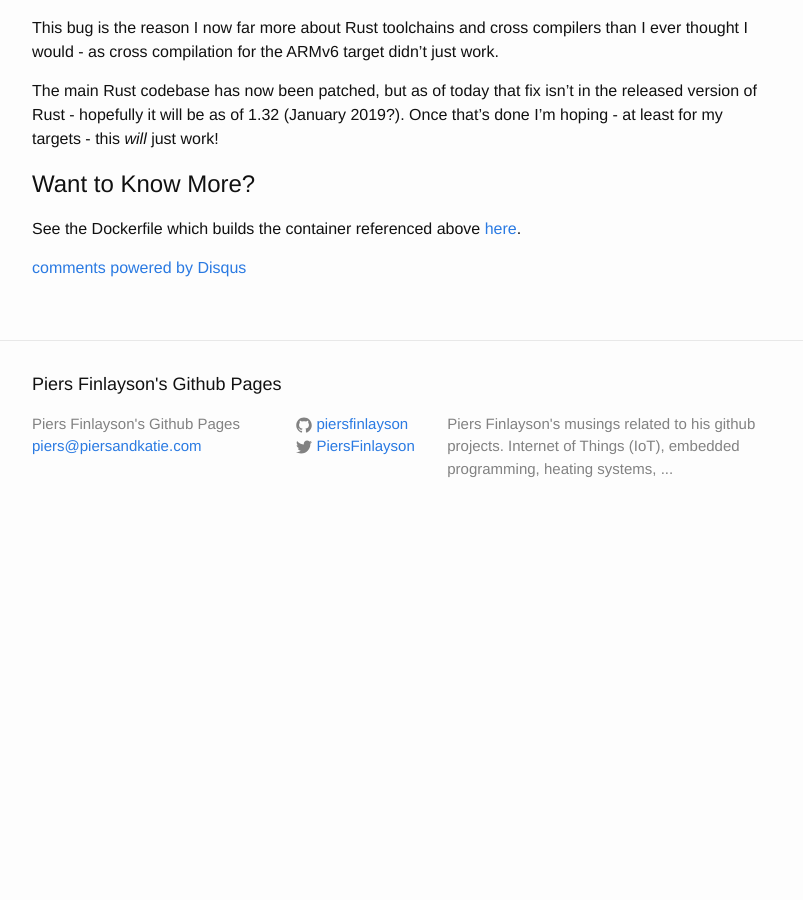
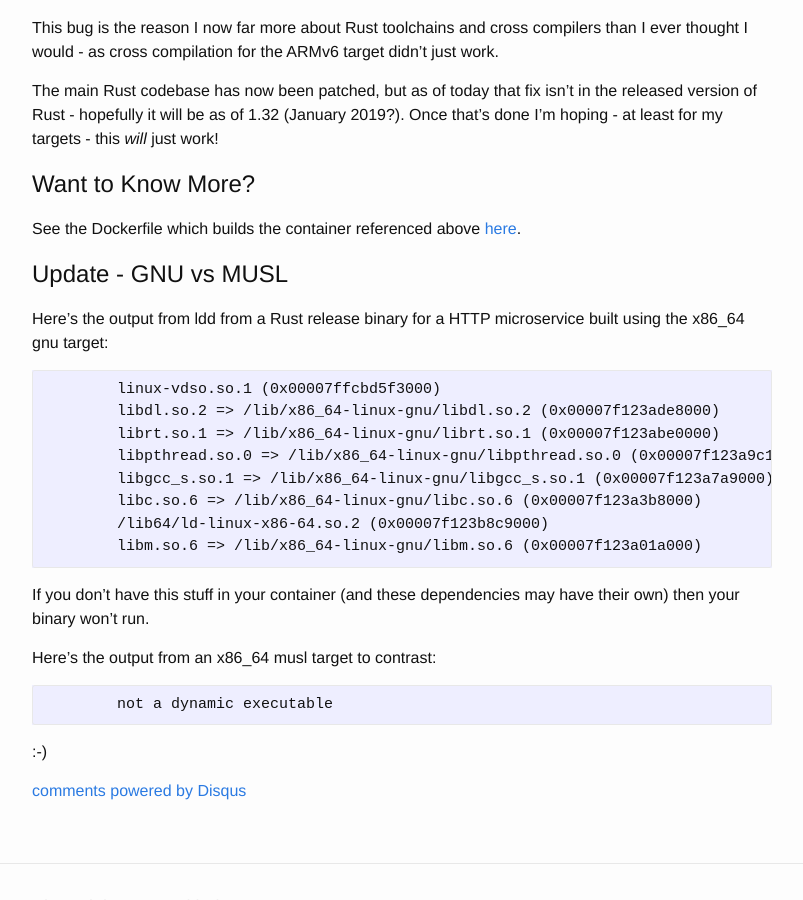
Before and after one commit to piersfinlayson/piersfinlayson.github.io, a Jekyll site: the page built from _posts/2018-12-16-rust-compilation-for-raspberry-pi.markdown, in a window 1280 px wide and 900 px high, scrolled down 4638 px. Shown: the whole window, without its empty margins (238-1041 px from the left). Built offline with Jekyll 4.4.1, drawn with Linux system fonts in a browser that asks for light colours; comment, search, counter and statistics services are not loaded; before the commit the page ends 5178 px from its top, so only the background shows below that.

Commit message:
add ldd output

````diff
--- a/_posts/2018-12-16-rust-compilation-for-raspberry-pi.markdown
+++ b/_posts/2018-12-16-rust-compilation-for-raspberry-pi.markdown
@@ -171,3 +171,28 @@ The main Rust codebase has now been patched, but as of today that fix isn't in t
 # Want to Know More?
 
 See the Dockerfile which builds the container referenced above [here](https://github.com/piersfinlayson/otbiot-docker/blob/master/build/Dockerfile).
+
+# Update - GNU vs MUSL
+
+Here's the output from ldd from a Rust release binary for a HTTP microservice built using the x86_64 gnu target:
+
+```
+        linux-vdso.so.1 (0x00007ffcbd5f3000)
+        libdl.so.2 => /lib/x86_64-linux-gnu/libdl.so.2 (0x00007f123ade8000)
+        librt.so.1 => /lib/x86_64-linux-gnu/librt.so.1 (0x00007f123abe0000)
+        libpthread.so.0 => /lib/x86_64-linux-gnu/libpthread.so.0 (0x00007f123a9c1000)
+        libgcc_s.so.1 => /lib/x86_64-linux-gnu/libgcc_s.so.1 (0x00007f123a7a9000)
+        libc.so.6 => /lib/x86_64-linux-gnu/libc.so.6 (0x00007f123a3b8000)
+        /lib64/ld-linux-x86-64.so.2 (0x00007f123b8c9000)
+        libm.so.6 => /lib/x86_64-linux-gnu/libm.so.6 (0x00007f123a01a000)
+```
+
+If you don't have this stuff in your container (and these dependencies may have their own) then your binary won't run.
+
+Here's the output from an x86_64 musl target to contrast:
+
+```
+        not a dynamic executable
+```
+
+:-)
````
